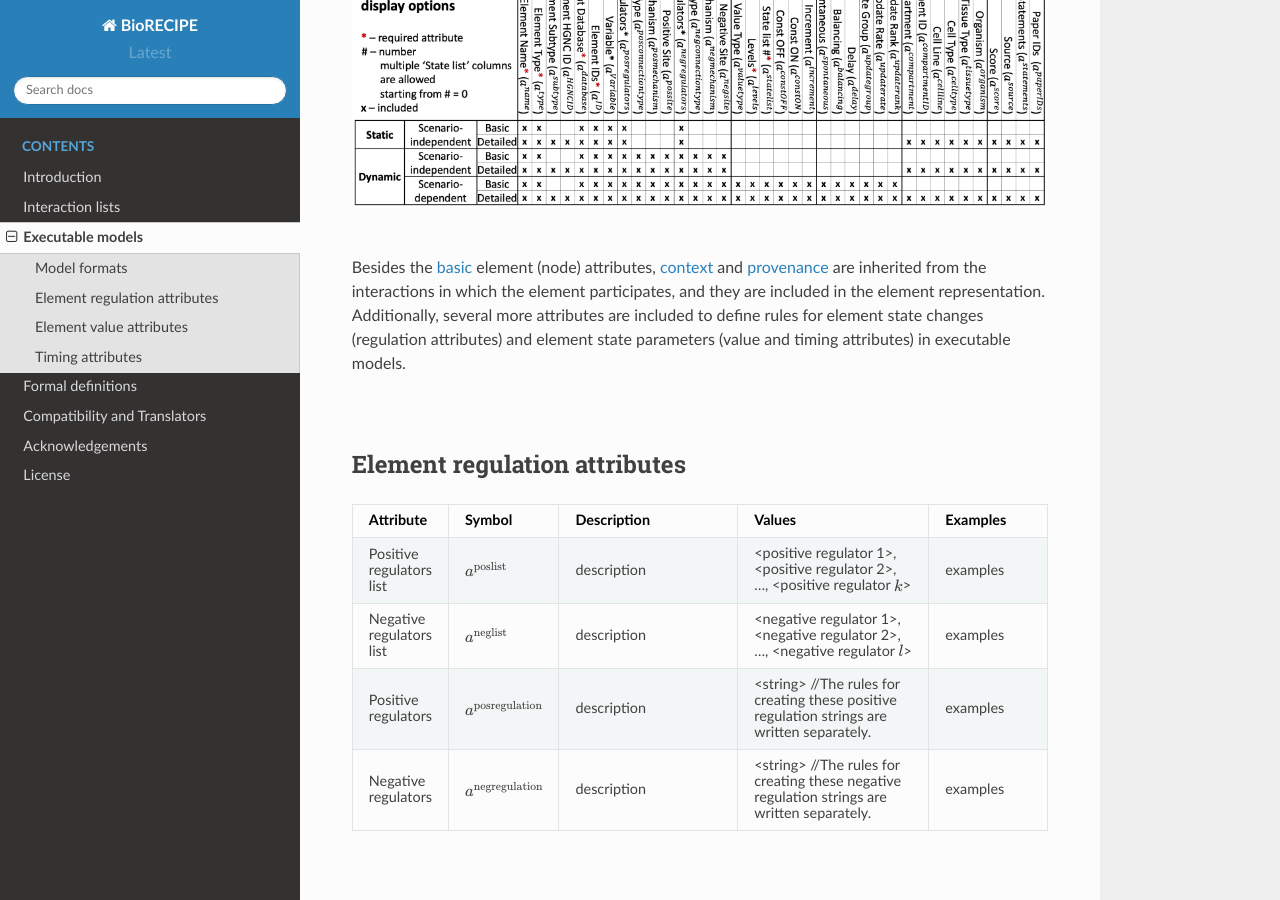
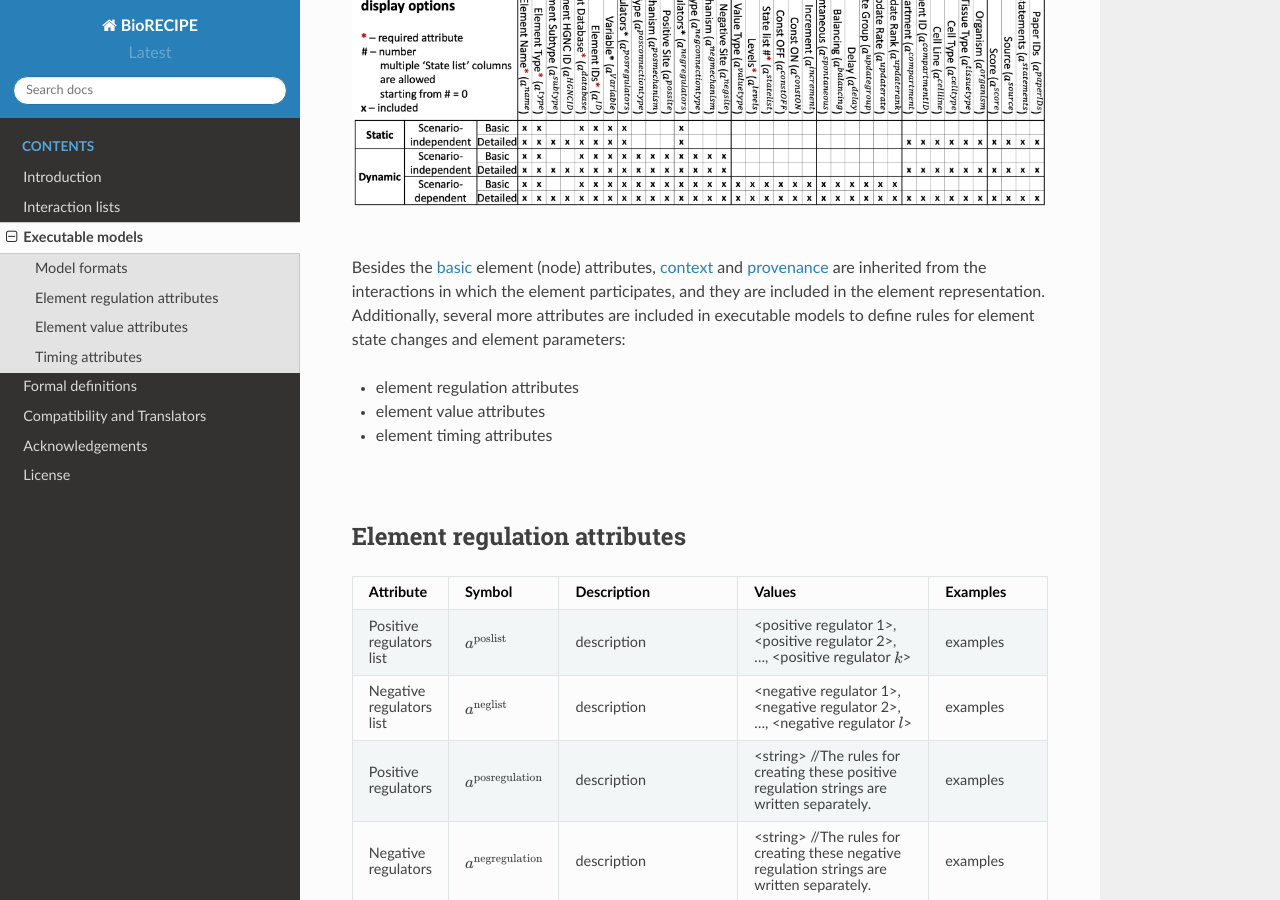
Before and after one commit to pitt-miskov-zivanov-lab/BioRECIPE, a Sphinx documentation site: the page built from docs/model_representation.rst, in a window 1280 px wide and 900 px high, scrolled down 1194 px. Built offline with Sphinx 7.4.7 and the Read the Docs theme 2.0.0, drawn with Linux system fonts in a browser that asks for light colours.

Commit message:
Update model_representation.rst

```diff
--- a/docs/model_representation.rst
+++ b/docs/model_representation.rst
@@ -24,7 +24,11 @@ In the BioRECIPE format, as part of model representation, each element in a mode
 |
 
 
-Besides the `basic <https://melody-biorecipe.readthedocs.io/en/latest/bio_interactions.html#basic-element-attributes>`_ element (node) attributes, `context <https://melody-biorecipe.readthedocs.io/en/latest/bio_interactions.html#context-attributes>`_ and `provenance <https://melody-biorecipe.readthedocs.io/en/latest/bio_interactions.html#provenance-attributes>`_ are inherited from the interactions in which the element participates, and they are included in the element representation. Additionally, several more attributes are included to define rules for element state changes (regulation attributes) and element state parameters (value and timing attributes) in executable models.
+Besides the `basic <https://melody-biorecipe.readthedocs.io/en/latest/bio_interactions.html#basic-element-attributes>`_ element (node) attributes, `context <https://melody-biorecipe.readthedocs.io/en/latest/bio_interactions.html#context-attributes>`_ and `provenance <https://melody-biorecipe.readthedocs.io/en/latest/bio_interactions.html#provenance-attributes>`_ are inherited from the interactions in which the element participates, and they are included in the element representation. Additionally, several more attributes are included in executable models to define rules for element state changes and element parameters:
+
+- element regulation attributes
+- element value attributes
+- element timing attributes
 
 |
 
```
